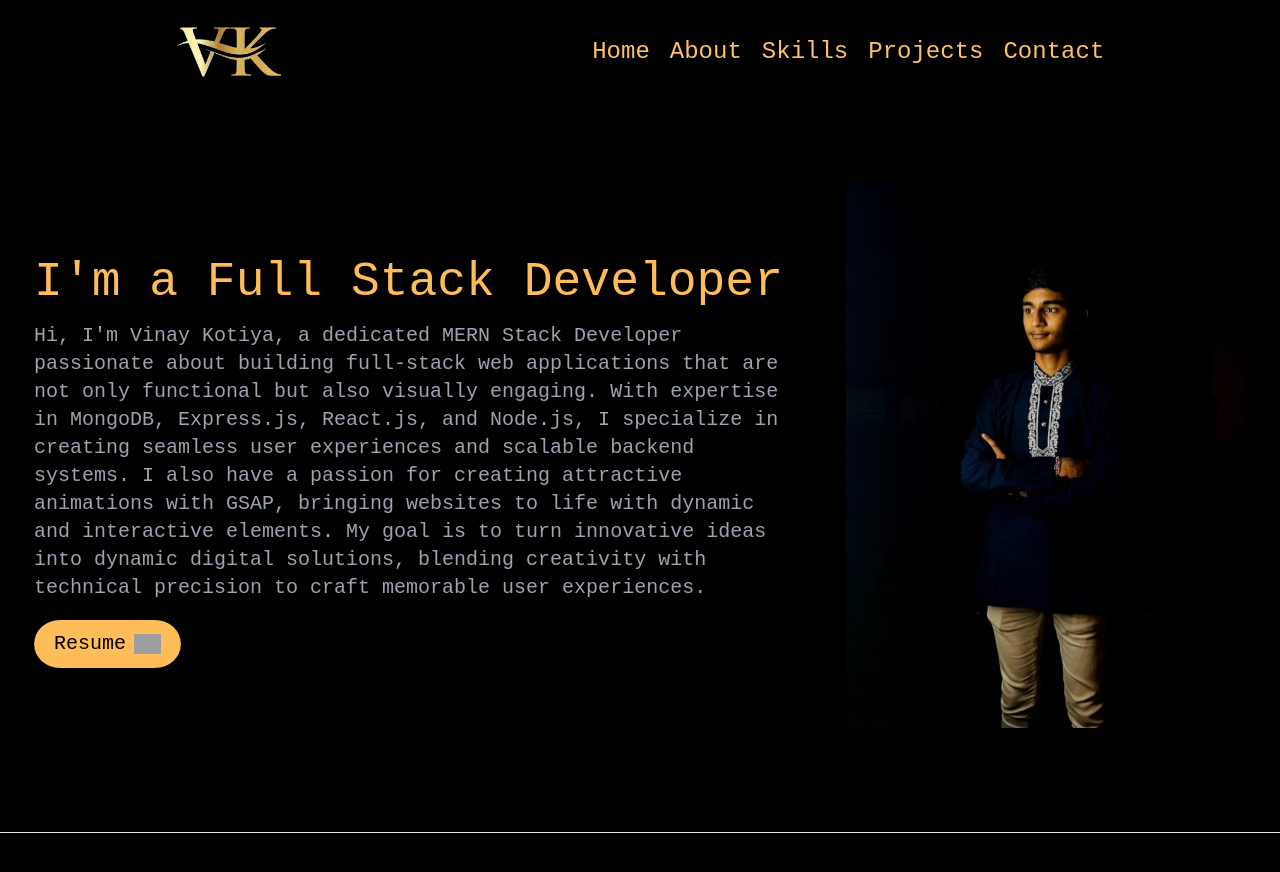
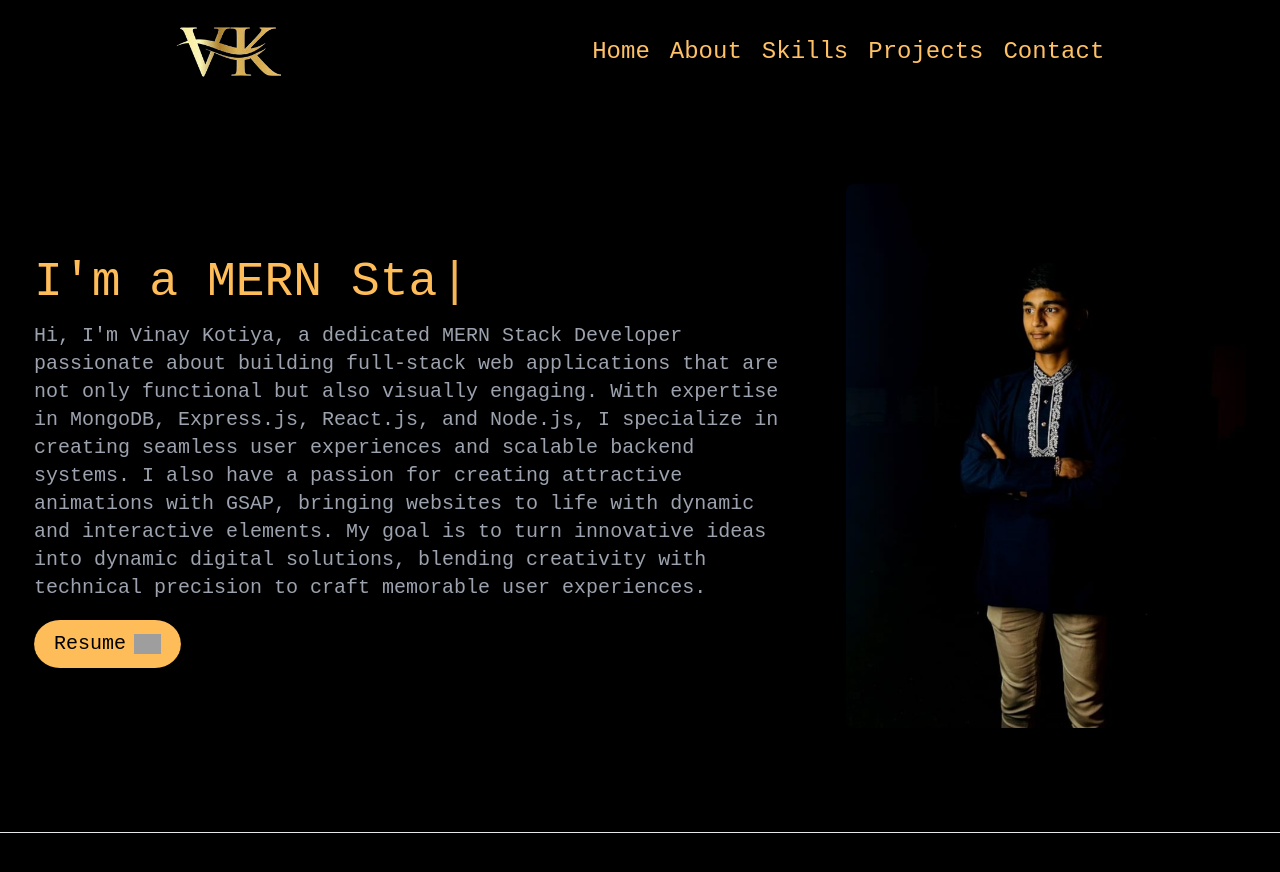
Before and after one commit to Vinay-Kotiya/portfolio, a React (Vite) app: page / in a window 1280 px wide. Shown: the top 872 px of the page. Built offline with nearby package versions, Linux system fonts and the light colour scheme; grey boxes are pictures that could not be loaded.

Commit message:
refactor Hero component to improve typewriter text display and clean up commented code

```diff
--- a/src/components/Hero.jsx
+++ b/src/components/Hero.jsx
@@ -18,7 +18,7 @@ const Hero = () => {
   //   typeSpeed: 120,
   //   deleteSpeed: 80,
   // });
-  const { text } = useTypewriter({
+  const [text] = useTypewriter({
     words: [
       "Front-end Developer",
       "MERN Stack Developer",
@@ -72,10 +72,12 @@ const Hero = () => {
         <span ref={heroCon} className=" gap-10 justify-start">
           {/* <h1 className=" text-4xl my-4">Welcome to Portfolio </h1> */}
           <h1 className="text-4xl md:text-5xl my-4 text-[#ffbd59]">
-            I'm a Full Stack Developer
-            {/* I'm a{" "} */}
-            {/* <span className="text-4xl md:text-5xl my-4 text-white">{text}</span> */}
-            {/* <Cursor /> */}
+            {/* I'm a Full Stack Developer */}
+            I'm a{" "}
+            <span className="text-4xl md:text-5xl my-4 text-[#ffbd59]">
+              {text}
+            </span>
+            <Cursor />
           </h1>
 
           <h2 className=" text-xl my-4 text-gray-400 max-w-screen-md">
```
